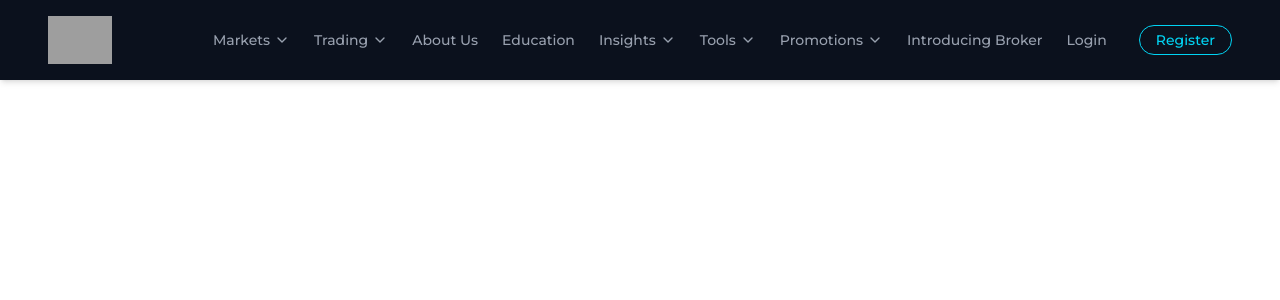
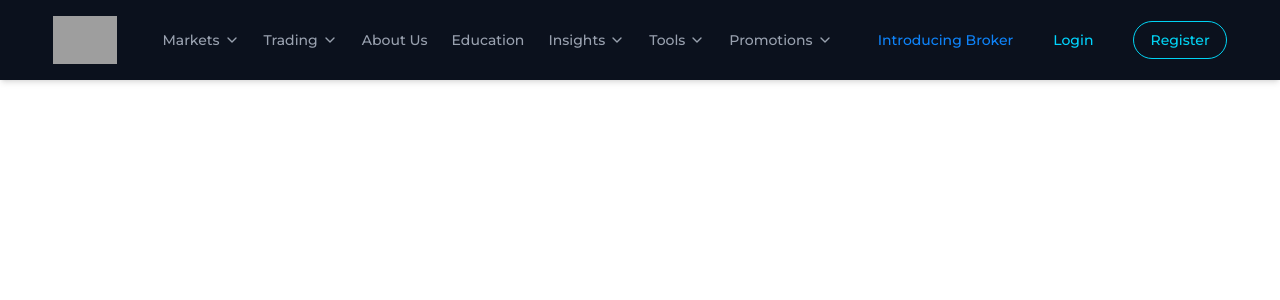
Before and after one commit to Shubham9049/WinProFx, a Next.js app: page / in a window 1280 px wide. Shown: the top 300 px of the page. Built offline with nearby package versions, Linux system fonts and the light colour scheme; grey boxes are pictures that could not be loaded.

Commit message:
updated navbar

```diff
--- a/components/Navbar.tsx
+++ b/components/Navbar.tsx
@@ -17,9 +17,9 @@ const Navbar = () => {
   ];
 
   return (
-    <nav className="bg-[#0b111d] text-gray-400 px-4 md:px-12 py-4 shadow-md font-montserrat">
-      <div className="max-w-screen-xl mx-auto flex items-center justify-between">
-        {/* Logo & Language */}
+    <nav className="bg-[#0b111d] text-gray-400 py-4 shadow-md font-montserrat">
+      <div className="w-11/12 mx-auto flex items-center justify-between">
+        {/* Left: Logo */}
         <div className="flex items-center gap-4">
           <img
             src="https://winprofx.com/_next/static/media/logo.30704b62.svg"
@@ -28,15 +28,14 @@ const Navbar = () => {
           />
         </div>
 
-        {/* Desktop Nav */}
+        {/* Center: Nav Items */}
         <div className="hidden lg:flex items-center gap-6 text-sm font-medium">
           {navItems.map(({ title, dropdown }) => (
             <div key={title} className="relative group cursor-pointer">
-              <span className="flex items-center gap-1 hover:text-cyan-400 transition">
+              <span className="flex items-center gap-1 hover:text-white transition">
                 {title}
                 {dropdown && <ChevronDown className="w-4 h-4" />}
               </span>
-              {/* Dropdown Placeholder */}
               {dropdown && (
                 <div className="absolute top-full left-0 hidden group-hover:block bg-white text-black shadow-lg mt-2 py-2 px-4 rounded">
                   <p className="text-sm">Dropdown content</p>
@@ -44,15 +43,25 @@ const Navbar = () => {
               )}
             </div>
           ))}
-          <Link href="/introducing-broker" className="hover:text-cyan-400">
+        </div>
+
+        {/* Right: Buttons */}
+        <div className="hidden lg:flex items-center gap-6 text-sm font-medium">
+          <Link
+            href="/introducing-broker"
+            className="hover:text-[#00D5FF] transition text-[#0e83f9]"
+          >
             Introducing Broker
           </Link>
-          <Link href="/login" className="hover:text-cyan-400">
+          <Link
+            href="/login"
+            className="hover:bg-[#00D5FF] hover:text-white px-4 py-2 rounded-full hover:border transition text-[#00D5FF]"
+          >
             Login
           </Link>
           <Link
             href="/register"
-            className="ml-2 px-4 py-1 border border-cyan-400 text-cyan-400 rounded-full hover:bg-cyan-400 hover:text-black transition"
+            className=" px-4 py-2 border border-cyan-400 text-cyan-400 rounded-full hover:bg-cyan-400 hover:text-black transition"
           >
             Register
           </Link>
@@ -82,12 +91,12 @@ const Navbar = () => {
       {isMobileMenuOpen && (
         <div className="lg:hidden bg-[#0b111d] text-sm font-medium px-6 pt-4 pb-6 space-y-3">
           {navItems.map(({ title }) => (
-            <p key={title} className="hover:text-cyan-400">
+            <p key={title} className="hover:text-white transition">
               {title}
             </p>
           ))}
-          <p className="hover:text-cyan-400">Introducing Broker</p>
-          <p className="hover:text-cyan-400">Login</p>
+          <p className="hover:text-white transition">Introducing Broker</p>
+          <p className="hover:text-white transition">Login</p>
           <p className="text-cyan-400 border border-cyan-400 w-fit px-4 py-1 rounded-full">
             Register
           </p>
```
